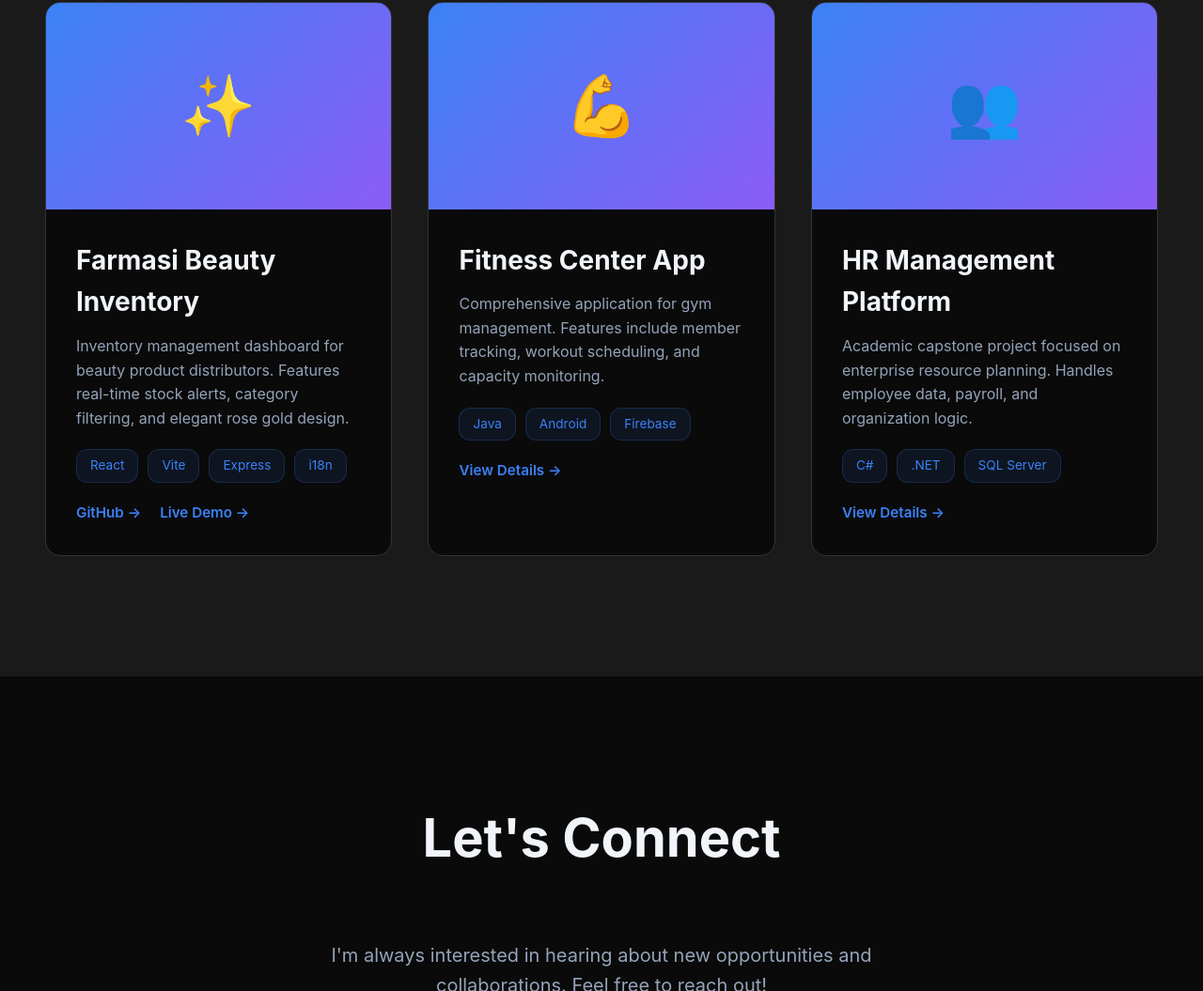
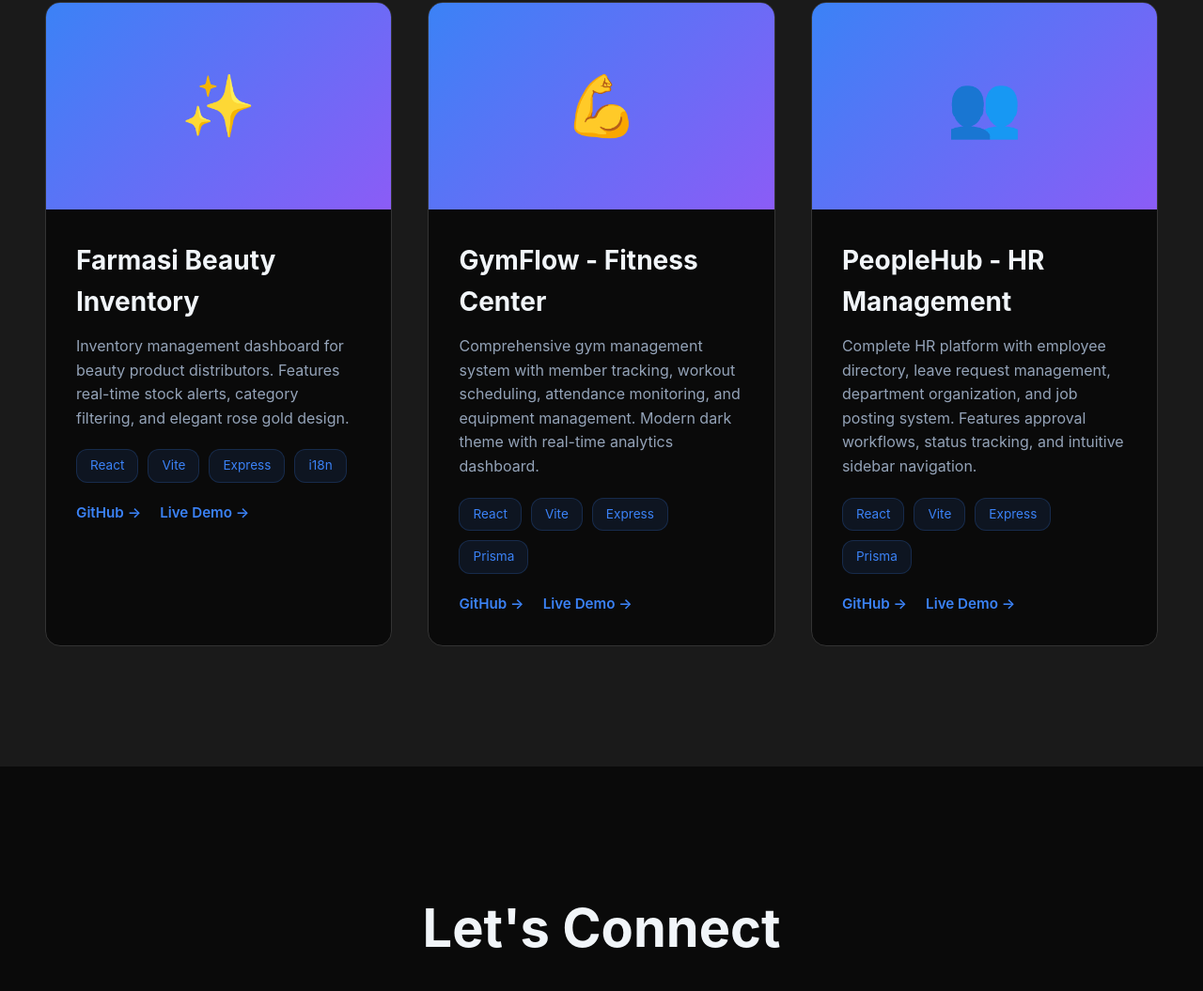
Before and after one commit to aumana-dev/portfolio, a website with bundled scripts: page index.html in a window 1280 px wide. Shown: the part 1909-2964 px from the top of the page at 94% size. Built offline with nearby package versions, Linux system fonts and the light colour scheme.

Commit message:
Add GymFlow and PeopleHub projects

```diff
--- a/index.html
+++ b/index.html
@@ -144,7 +144,8 @@
             <h3>Farmasi Beauty Inventory</h3>
             <p data-en="Inventory management dashboard for beauty product distributors. Features real-time stock alerts, category filtering, and elegant rose gold design."
               data-es="Dashboard de gestión de inventario para distribuidoras de productos de belleza. Incluye alertas de stock en tiempo real, filtrado por categorías y diseño elegante en rose gold.">
-              Inventory management dashboard for beauty product distributors. Features real-time stock alerts, category filtering, and elegant rose gold design.
+              Inventory management dashboard for beauty product distributors. Features real-time stock alerts, category
+              filtering, and elegant rose gold design.
             </p>
             <div class="project-tags">
               <span class="project-tag">React</span>
@@ -164,19 +165,22 @@
         <div class="project-card">
           <div class="project-image">💪</div>
           <div class="project-content">
-            <h3>Fitness Center App</h3>
-            <p data-en="Comprehensive application for gym management. Features include member tracking, workout scheduling, and capacity monitoring."
-              data-es="Aplicación integral para la gestión de gimnasios. Incluye seguimiento de miembros, programación de entrenamientos y monitoreo de capacidad.">
-              Comprehensive application for gym management. Features include member tracking, workout scheduling, and
-              capacity monitoring.
+            <h3>GymFlow - Fitness Center</h3>
+            <p data-en="Comprehensive gym management system with member tracking, workout scheduling, attendance monitoring, and equipment management. Modern dark theme with real-time analytics dashboard."
+              data-es="Sistema integral de gestión de gimnasios con seguimiento de miembros, programación de entrenamientos, monitoreo de asistencia y gestión de equipos. Tema oscuro moderno con dashboard de analíticas en tiempo real.">
+              Comprehensive gym management system with member tracking, workout scheduling, attendance monitoring, and
+              equipment management. Modern dark theme with real-time analytics dashboard.
             </p>
             <div class="project-tags">
-              <span class="project-tag">Java</span>
-              <span class="project-tag">Android</span>
-              <span class="project-tag">Firebase</span>
+              <span class="project-tag">React</span>
+              <span class="project-tag">Vite</span>
+              <span class="project-tag">Express</span>
+              <span class="project-tag">Prisma</span>
             </div>
             <div class="project-links">
-              <a href="#" class="project-link" data-en="View Details →" data-es="Ver Detalles →">View Details →</a>
+              <a href="https://github.com/aumana-dev/gym-management" target="_blank" rel="noopener" class="project-link"
+                data-en="GitHub →" data-es="GitHub →">GitHub →</a>
+              <a href="#" class="project-link" data-en="Live Demo →" data-es="Demo →">Live Demo →</a>
             </div>
           </div>
         </div>
@@ -184,19 +188,22 @@
         <div class="project-card">
           <div class="project-image">👥</div>
           <div class="project-content">
-            <h3>HR Management Platform</h3>
-            <p data-en="Academic capstone project focused on enterprise resource planning. Handles employee data, payroll, and organization logic."
-              data-es="Proyecto final académico enfocado en la planificación de recursos. Maneja datos de empleados, nómina y lógica organizacional.">
-              Academic capstone project focused on enterprise resource planning. Handles employee data, payroll, and
-              organization logic.
+            <h3>PeopleHub - HR Management</h3>
+            <p data-en="Complete HR platform with employee directory, leave request management, department organization, and job posting system. Features approval workflows, status tracking, and intuitive sidebar navigation."
+              data-es="Plataforma completa de RRHH con directorio de empleados, gestión de solicitudes de permisos, organización departamental y sistema de publicación de vacantes. Incluye flujos de aprobación, seguimiento de estados y navegación intuitiva con barra lateral.">
+              Complete HR platform with employee directory, leave request management, department organization, and job
+              posting system. Features approval workflows, status tracking, and intuitive sidebar navigation.
             </p>
             <div class="project-tags">
-              <span class="project-tag">C#</span>
-              <span class="project-tag">.NET</span>
-              <span class="project-tag">SQL Server</span>
+              <span class="project-tag">React</span>
+              <span class="project-tag">Vite</span>
+              <span class="project-tag">Express</span>
+              <span class="project-tag">Prisma</span>
             </div>
             <div class="project-links">
-              <a href="#" class="project-link" data-en="View Details →" data-es="Ver Detalles →">View Details →</a>
+              <a href="https://github.com/aumana-dev/hr-management" target="_blank" rel="noopener" class="project-link"
+                data-en="GitHub →" data-es="GitHub →">GitHub →</a>
+              <a href="#" class="project-link" data-en="Live Demo →" data-es="Demo →">Live Demo →</a>
             </div>
           </div>
         </div>
```
